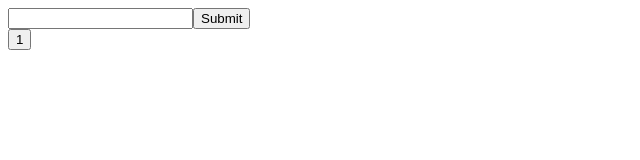
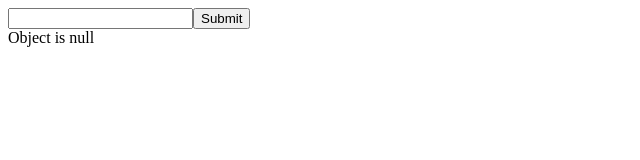
Before and after one commit to a-michael02030/tictactoe, a Next.js app: page / in a window 1280 px wide. Shown: the top 160 px of the page, without its empty margins (0-640 px from the left). Built offline with nearby package versions, Linux system fonts and the light colour scheme.

Commit message:
Add range

```diff
--- a/src/app/Components/Square.js
+++ b/src/app/Components/Square.js
@@ -8,5 +8,13 @@ export default function Square({value})  {
         setValues({...values,"start":((values.start+1)%values.availableValues.length)});
     }
     const [values,setValues] = useState(initialValues)
-    return (<button className="square" onClick={onClick}>{values.availableValues[values.start]}</button>);
+    return (<>
+    <div className="Column">
+        <button className="Column" onClick={onClick}>{values.availableValues[values.start]}</button>
+        <button className="Column" onClick={onClick}>{values.availableValues[values.start]}</button>
+        <button className="Column" onClick={onClick}>{values.availableValues[values.start]}</button>
+        <button className="Column" onClick={onClick}>{values.availableValues[values.start]}</button>
+    </div>
+
+    </>);
 }
--- a/src/app/page.js
+++ b/src/app/page.js
@@ -29,10 +29,12 @@ export default function Home() {
     console.log(startDate);
     console.log(endDate);
     setValues({...values,"startDate":startDate, "endDate":endDate});
+    var monthDiff = (endDate.getFullYear() - startDate.getFullYear())*12 - startDate.getMonth() + endDate.getMonth() + 1;
+    enterFieldValue(monthDiff);
   }
   return (<>
   <DatePickerComponent returnRange={returnDate}/>
-  <div>{values.startDate}</div>
+  <div>{values.startDate==null ? "Object is null": values.startDate.getMonth()}</div>
   <div>
     {
       values.calendarArray.map((day)=>{
@@ -42,9 +44,6 @@ export default function Home() {
       })
     }
   </div>
-  <div className="board-row">
-  <Square />
-  </div>
   </>
   );
 }
```
Also changed, not shown: src/app/globals.css (+9 -0 lines).
